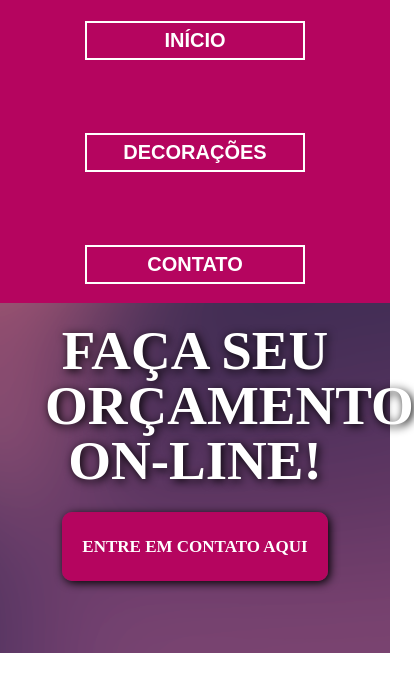
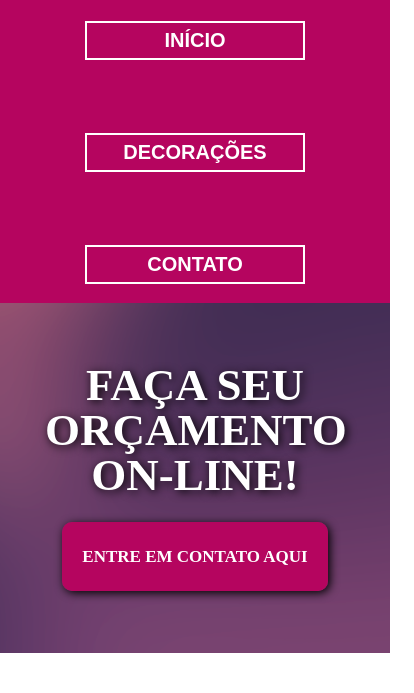
Before and after one commit to vinicdev/vinicxxl.github.io, a plain HTML site: page index.html in a window 390 px wide. Shown: the part 151-844 px from the top of the page, 414 px wide, since content can reach past the window. Drawn offline with Linux system fonts and the light colour scheme.

Commit message:
Update grid.css

```diff
--- a/css/grid.css
+++ b/css/grid.css
@@ -98,8 +98,10 @@
 	/* Banner */
 
 	.banner h1{
-		font-size: 55px;
-		margin-top: 20px;
+		font-size: 45px;
+		margin-top: 60px;
+		text-align: center;
+
 	}
 	.banner a{
 		font-size: 17px;
```
